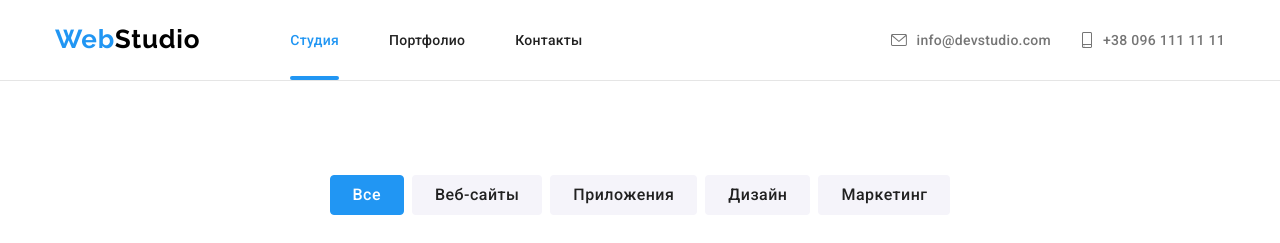
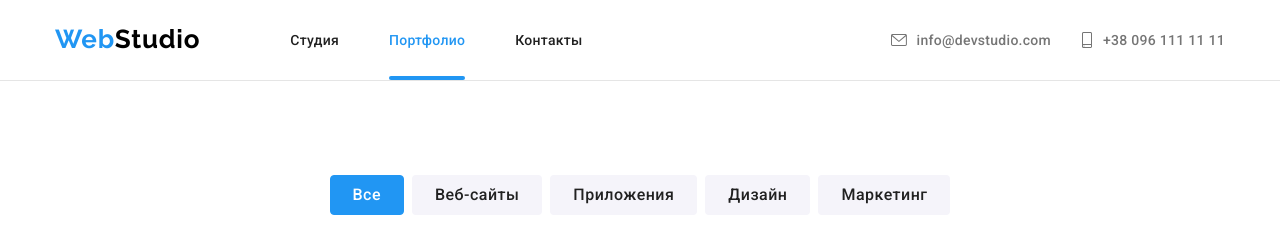
Before and after one commit to zanarez/goit-markup-hw-08, a plain HTML site: page portpholio.html in a window 1280 px wide. Shown: the top 243 px of the page. Drawn offline with nearby package versions, Linux system fonts and the light colour scheme.

Commit message:
сделал исправления

```diff
--- a/portpholio.html
+++ b/portpholio.html
@@ -28,10 +28,10 @@
                     >
                     <ul class="site-nav">
                         <li class="site-nav__item">
-                            <a href="./index.html" class="site-nav__link current">Студия</a>
+                            <a href="./index.html" class="site-nav__link">Студия</a>
                         </li>
                         <li class="site-nav__item">
-                            <a href="./portpholio.html" class="site-nav__link">Портфолио</a>
+                            <a href="./portpholio.html" class="site-nav__link current">Портфолио</a>
                         </li>
                         <li class="site-nav__item">
                             <a href="" class="site-nav__link">Контакты</a>
```
Lines whose indentation alone changed are shown as unchanged.
